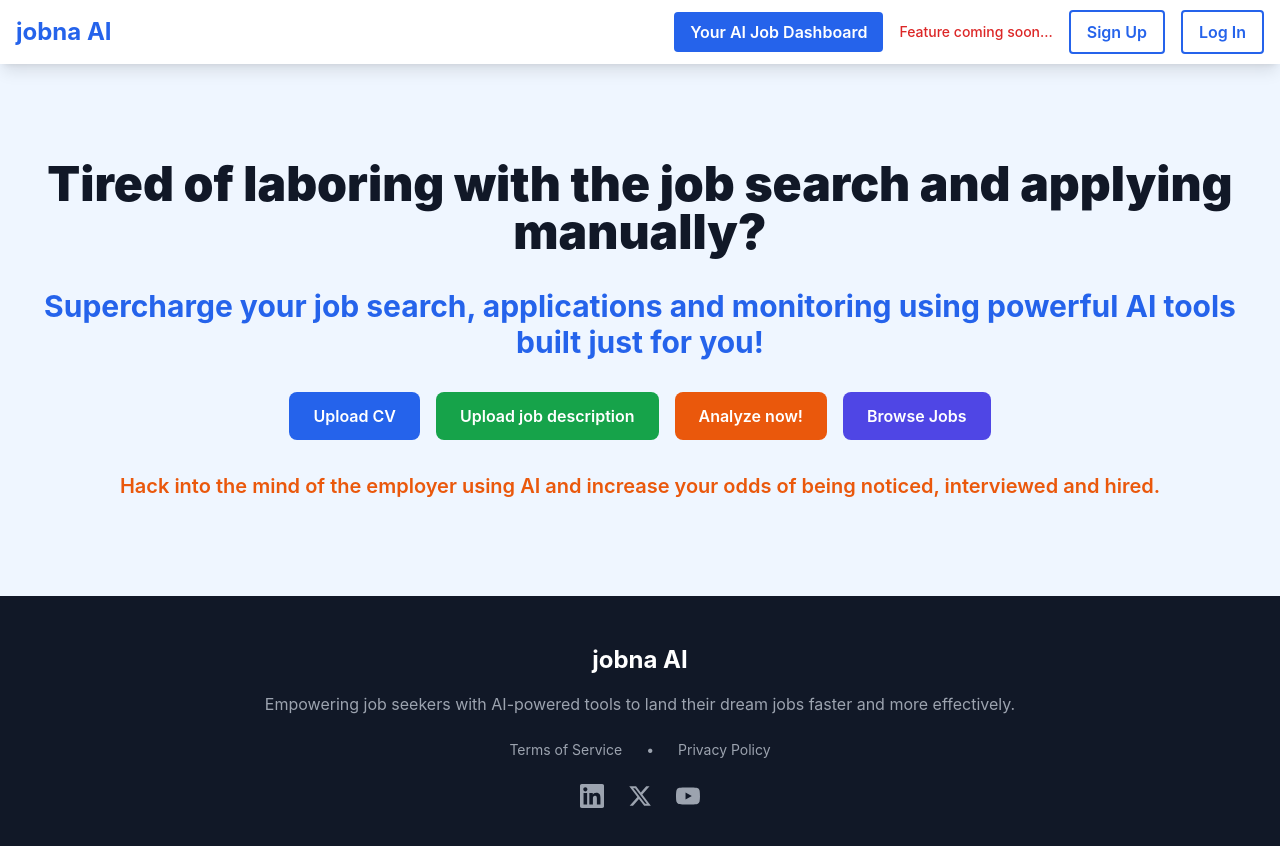
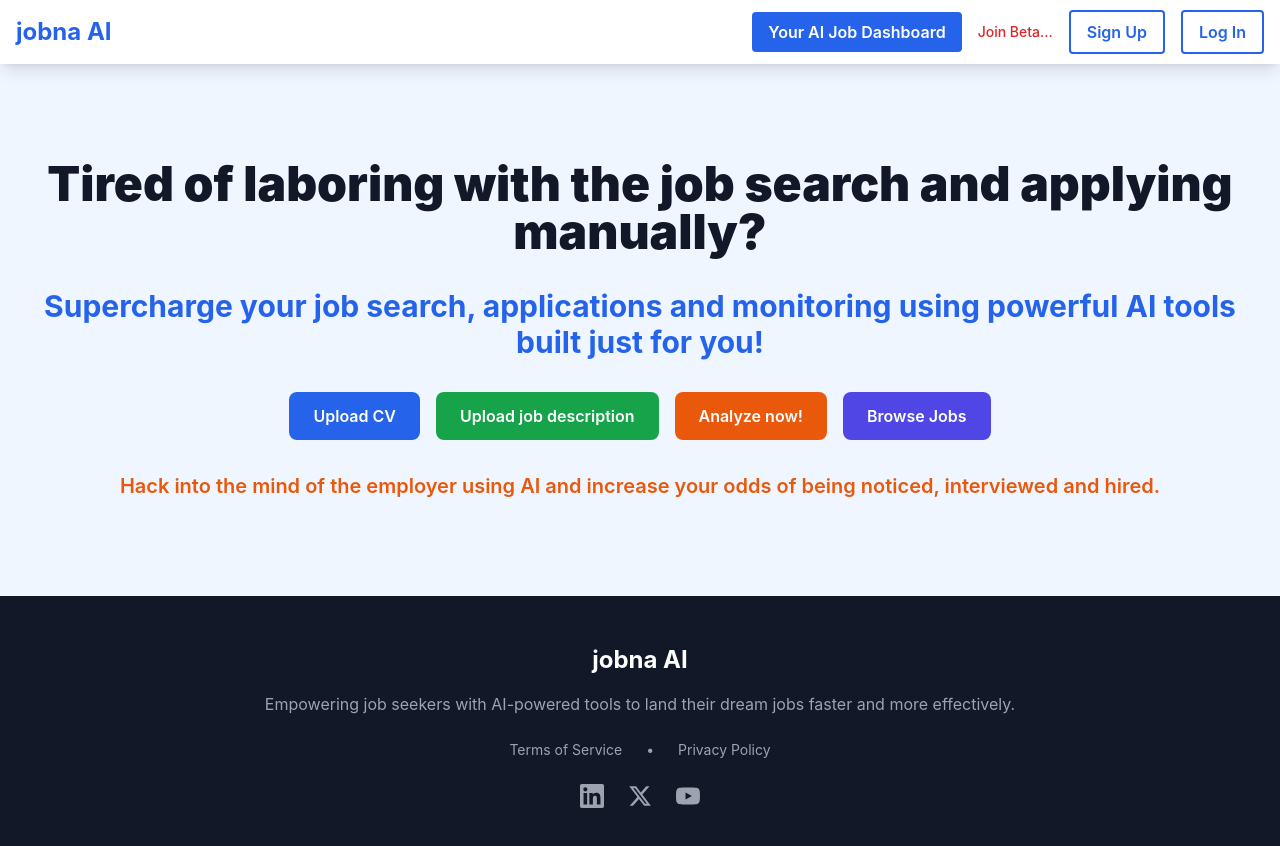
Before and after one commit to ikutsia/jobna, a React (Create React App) app: page / in a window 1280 px wide. Shown: the top 846 px of the page. Built offline with nearby package versions, Linux system fonts and the light colour scheme; no server answers.

Commit message:
Join Beta.. text

```diff
--- a/src/App.js
+++ b/src/App.js
@@ -66,7 +66,7 @@
                         Your AI Job Dashboard
                       </button>
                       <span className="text-red-600 font-medium text-sm">
-                        Feature coming soon...
+                        Join Beta...
                       </span>
                       <Link
                         to="/signup"
```
